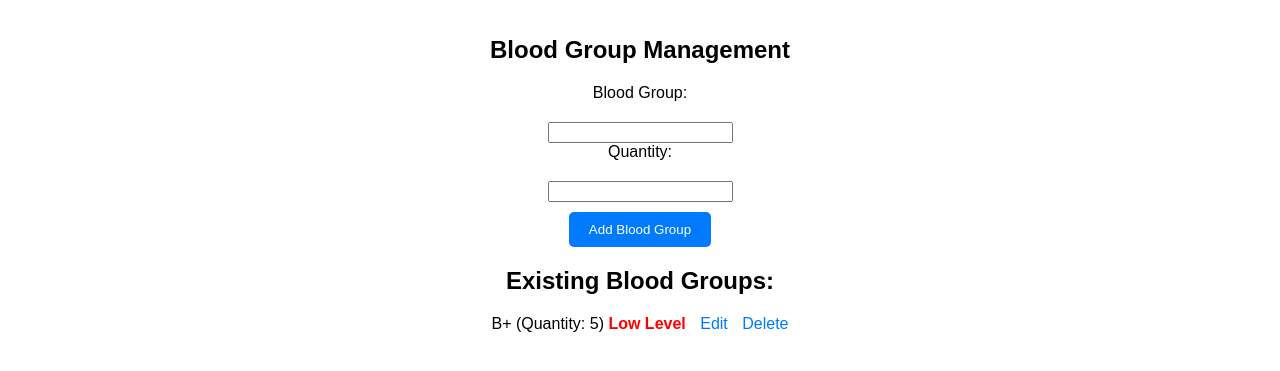
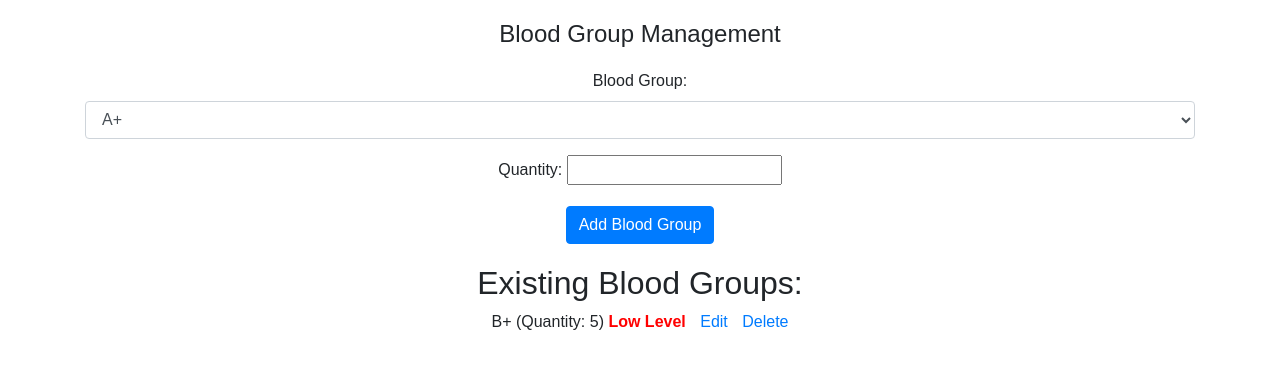
Before and after one commit to Mats100/bdms, a Flask app: page /bloodgroup in a window 1280 px wide. Shown: the top 371 px of the page. Run offline with Flask 3, Linux system fonts and the light colour scheme; some libraries are stand-ins or nearby versions.

Commit message:
new styles added

```diff
--- a/blood_donor_app2/blood_donor_app/app/templates/donor/bloodgroup.html
+++ b/blood_donor_app2/blood_donor_app/app/templates/donor/bloodgroup.html
@@ -1,10 +1,12 @@
 {% set LOW_BLOOD_GROUP_THRESHOLD = 5%}
 
 <!DOCTYPE html>
-<html>
+<html lang="en">
 <head>
     <title>Blood Group Management</title>
+    <link rel="stylesheet" href="https://maxcdn.bootstrapcdn.com/bootstrap/4.5.2/css/bootstrap.min.css">
     <style>
+
         body {
             font-family: Arial, sans-serif;
             margin: 0;
@@ -19,21 +21,6 @@
 
         form {
             margin-bottom: 20px;
-        }
-
-        label {
-            display: block;
-            margin-bottom: 20px;
-        }
-
-        input[type="submit"] {
-            padding: 10px 20px;
-            background-color: #007bff;
-            margin-top: 10px;
-            color: #fff;
-            border: none;
-            border-radius: 5px;
-            cursor: pointer;
         }
 
         ul {
@@ -59,19 +46,29 @@
     </style>
 </head>
 <body>
+    <div class="container">
         <h1>Blood Group Management</h1>
         <form method="post" action="{{ url_for('main.blood_group') }}">
             {{ form.csrf_token }}
-        <div>
+            <div class="form-group">
                 <label for="group">Blood Group:</label>
-            {{ form.group }}
+                <select class="form-control" name="group" id="group">
+                    <option value="A+">A+</option>
+                    <option value="A-">A-</option>
+                    <option value="B+">B+</option>
+                    <option value="B-">B-</option>
+                    <option value="AB+">AB+</option>
+                    <option value="AB-">AB-</option>
+                    <option value="O+">O+</option>
+                    <option value="O-">O-</option>
+                </select>
             </div>
-        <div>
+            <div class="form-group">
                 <label for="quantity">Quantity:</label>
                 {{ form.quantity }}
             </div>
             <div>
-            <input type="submit" value="Add Blood Group">
+                <input class="btn btn-primary" type="submit" value="Add Blood Group">
             </div>
         </form>
 
@@ -87,5 +84,9 @@
             </li>
             {% endfor %}
         </ul>
+    </div>
+
+    <!-- Add Bootstrap JS CDN link -->
+    <script src="https://maxcdn.bootstrapcdn.com/bootstrap/4.5.2/js/bootstrap.min.js"></script>
 </body>
 </html>
```
Also changed, not shown: blood_donor_app2/blood_donor_app/app/templates/donor/edit_bloodgroup.html (+28 -3 lines), blood_donor_app2/blood_donor_app/instance/blood_donor.db. Lines whose indentation alone changed are shown as unchanged.
